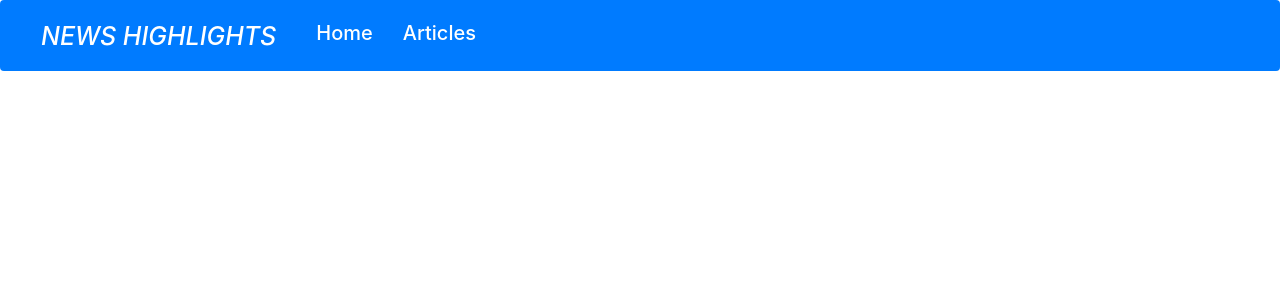
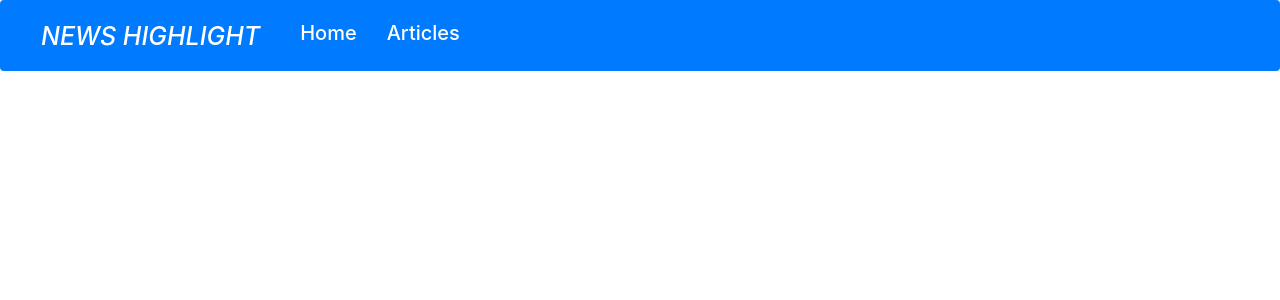
Before and after one commit to DancunManyinsa/news-highlight, a Flask app: template app/templates/base.html in a window 1280 px wide. Shown: the top 300 px of the page. Run offline with Flask 2, Linux system fonts and the light colour scheme; the template is opened without the code that fills it, so the values that code supplies are empty; some libraries are stand-ins or nearby versions.

Commit message:
Deploy to heroku

```diff
--- a/app/templates/nav.html
+++ b/app/templates/nav.html
@@ -9,7 +9,7 @@
     <div class="collapse navbar-collapse" id="navbarColor01">
         <ul class="navbar-nav mr-auto">
             <li class="nav-item active">
-                <a class="navbar-brand" href="/"><i><h1>NEWS  HIGHLIGHTS</h1></i></a>
+                <a class="navbar-brand" href="/"><i><h1>NEWS  HIGHLIGHT</h1></i></a>
             </li>
             <li class="nav-item">
                 <a class="navbar-brand" href="/">
```
